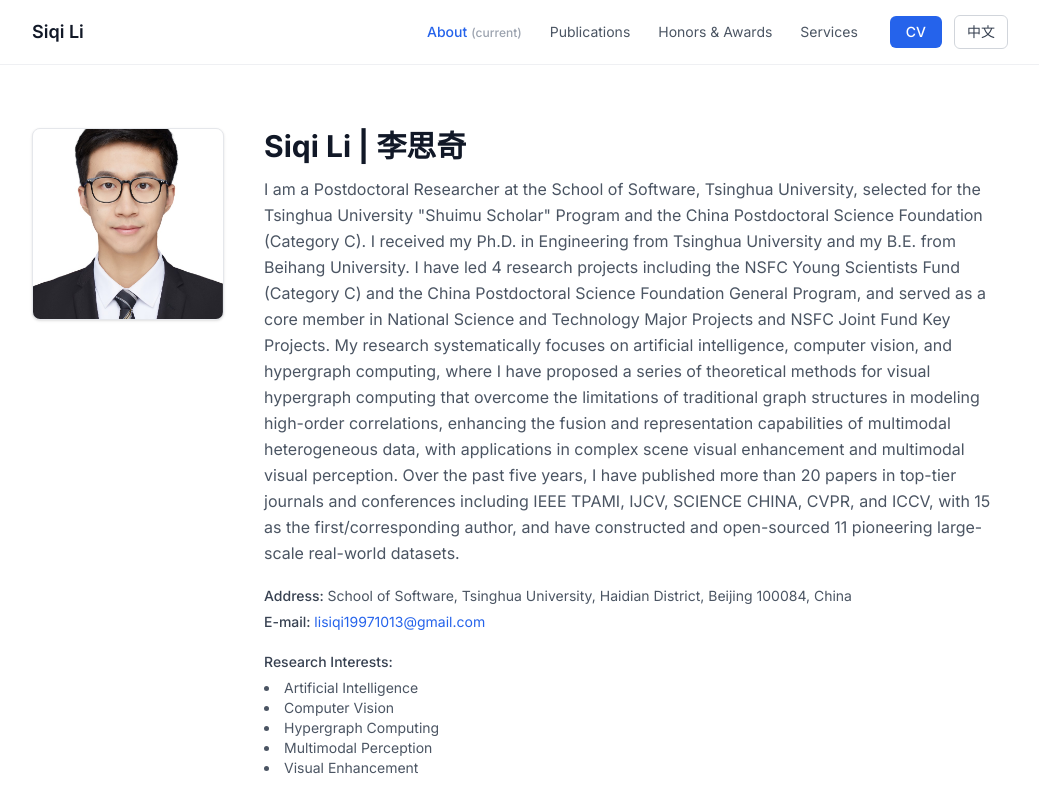
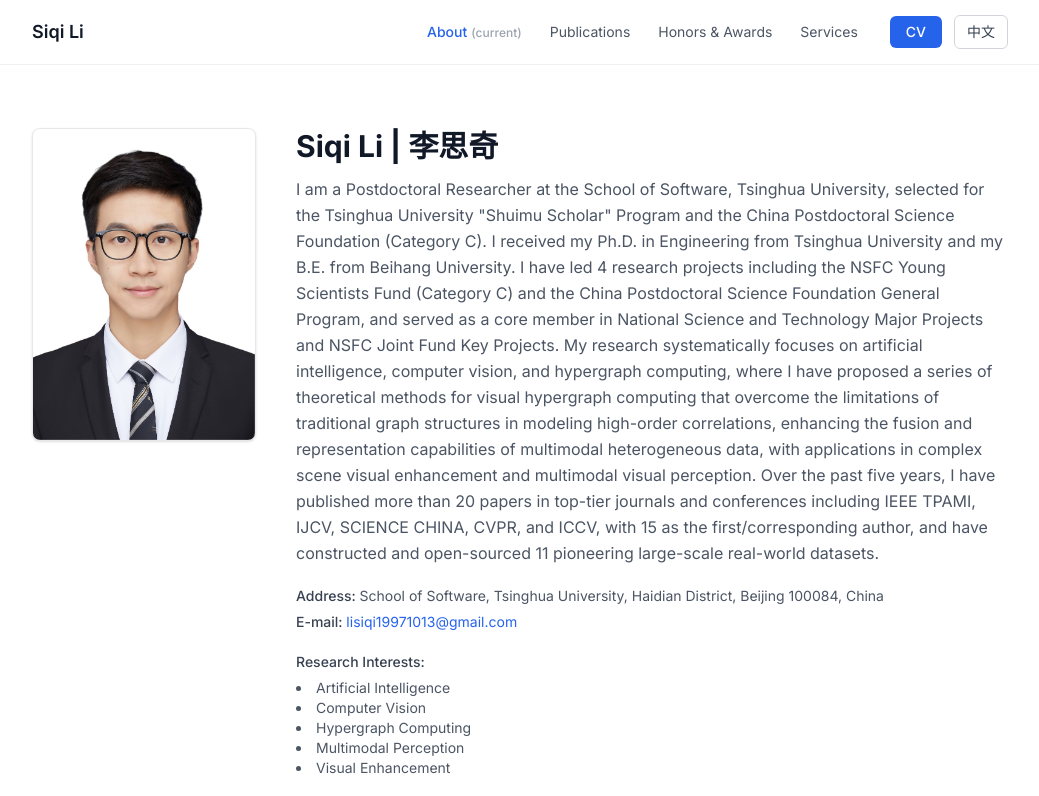
Before and after one commit to lisiqi19971013/homepage, a Next.js app: page / in a window 1280 px wide. Shown: the top 796 px of the page, without its empty margins (120-1159 px from the left). Built offline with nearby package versions, Linux system fonts and the light colour scheme.

Commit message:
Fix homepage avatar aspect ratio

```diff
--- a/components/Hero.tsx
+++ b/components/Hero.tsx
@@ -27,11 +27,11 @@ export default function Hero() {
         <div className="flex flex-col items-center gap-10 md:flex-row md:items-start">
           {/* Avatar */}
           <div className="flex-shrink-0">
-            <div className="h-48 w-48 overflow-hidden rounded-lg border border-gray-200 bg-gray-100 shadow">
+            <div className="w-48 overflow-hidden rounded-lg border border-gray-200 bg-white shadow md:w-56">
               <img
                 src={profile.avatar}
                 alt={t(profile.name)}
-                className="h-full w-full object-cover"
+                className="h-auto w-full object-contain"
                 onError={(e) => {
                   (e.target as HTMLImageElement).style.display = "none";
                 }}
```
